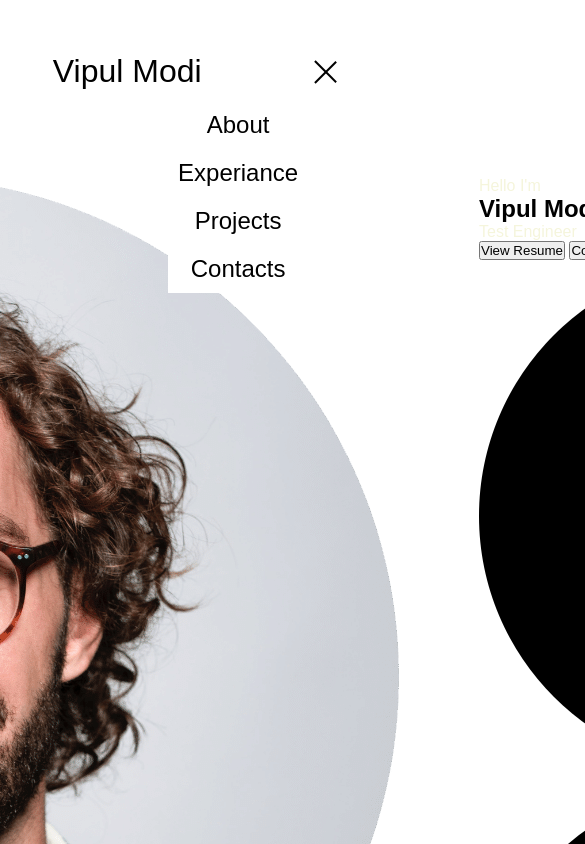
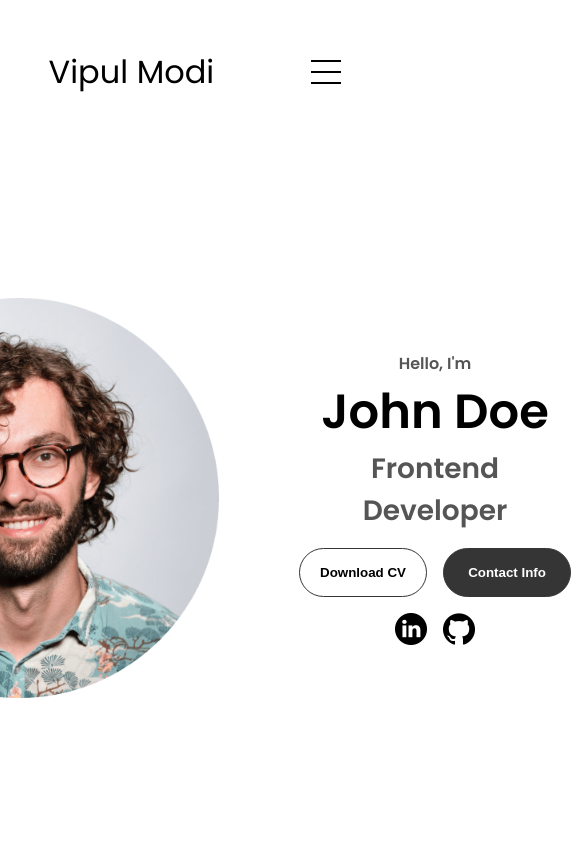
Before and after one commit to VipModi/Portfolio_HTML_CSS_JS, a plain HTML site: page index.html in a window 390 px wide. Both pictures are taken after a click on the element 322 px from the left and 71 px from the top of the page. Shown: the top 844 px of the page, 585 px wide, since content can reach past the window. Drawn offline with Linux system fonts and the light colour scheme; a web font is replaced by a local one.

Commit message:
Day 4
updated profile section and following exact tutorial to avoid mistakes

```diff
--- a/index.html
+++ b/index.html
@@ -8,63 +8,70 @@
     <link rel="stylesheet" href="mediaqueries.css">
 </head>
 <body>
-    <script src="script.js"></script>
-    <nav id="site_nav">
+    <nav id="desktop-nav">
       <div class="logo">Vipul Modi</div>
       <div>
-            <ul class="nav_links">
+        <ul class="nav-links">
           <li><a href="#about">About</a></li>
-                <li><a href="#experiance">Experiance</a></li>
+          <li><a href="#experience">Experience</a></li>
           <li><a href="#projects">Projects</a></li>
-                <li><a href="https://www.youtube.com/watch?v=ldwlOzRvYOU">Contacts</a></li>
+          <li><a href="#contact">Contact</a></li>
         </ul>
       </div>
     </nav>
-    <nav id="hamburger_nav">
+    <nav id="hamburger-nav">
       <div class="logo">Vipul Modi</div>
-        <div class="hamburnger_menu">
-            <div class="hamburger_icon" onclick="toggleMenu()">
+      <div class="hamburger-menu">
+        <div class="hamburger-icon" onclick="toggleMenu()">
           <span></span>
           <span></span>
           <span></span>
         </div>
-            <div class="menu_links">
+        <div class="menu-links">
           <li><a href="#about" onclick="toggleMenu()">About</a></li>
-                <li><a href="#experiance" onclick="toggleMenu()">Experiance</a></li>
+          <li><a href="#experience" onclick="toggleMenu()">Experience</a></li>
           <li><a href="#projects" onclick="toggleMenu()">Projects</a></li>
-                <li><a href="#contacts" onclick="toggleMenu()">Contacts</a></li>
+          <li><a href="#contact" onclick="toggleMenu()">Contact</a></li>
         </div>
       </div>
     </nav>
     <section id="profile">
-        <div id="profile_pic_container">
-        <img src="./assets/profile-pic.png" alt="My Profile Pic"/>
+      <div class="section__pic-container">
+        <img src="./assets/profile-pic.png" alt="Vipul's profile picture" />
       </div>
-        <div class= "selection_text">
-            <p class="selection_text_p1">Hello I'm</p>
-            <h1 class="title"> Vipul Modi</h1>
-            <p class="selection_text_p2">Test Engineer</p>
-            <div class="btn_container">
-                <button class="btn btn_color_2"
-                onclick="window.open('./assets/resume-example.pdf')">
-                    View Resume
+      <div class="section__text">
+        <p class="section__text__p1">Hello, I'm</p>
+        <h1 class="title">John Doe</h1>
+        <p class="section__text__p2">Frontend Developer</p>
+        <div class="btn-container">
+          <button
+            class="btn btn-color-2"
+            onclick="window.open('./assets/resume-example.pdf')"
+          >
+            Download CV
           </button>
-                <button class="btn btn_color_1"
-                onclick="location.href='./#contacts'">
-                    Contat Me
+          <button class="btn btn-color-1" onclick="location.href='./#contact'">
+            Contact Info
           </button>
-                <div id="social_container">
-                    <img src="./assets/linkedin.png"
-                    alt="My linkedin Profile"
+        </div>
+        <div id="socials-container">
+          <img
+            src="./assets/linkedin.png"
+            alt="My LinkedIn profile"
             class="icon"
-                    onclick="location.href='https://www.linkedin.com/in/vipulmodi/'">
-                    <img src="./assets/github.png"
-                    alt="My github Page"
+            onclick="location.href='https://www.linkedin.com/in/vipulmodi/'"
+          />
+          <img
+            src="./assets/github.png"
+            alt="My Github profile"
             class="icon"
-                    onclick="location.href='https://github.com/vipmodi'">
-                </div>
+            onclick="location.href='https://github.com/Vipmodi'"
+          />
         </div>
       </div>
     </section>
+    <section id="about">
+        <p class=""></p>
+    </section>
 </body>
 </html>
--- a/mediaqueries.css
+++ b/mediaqueries.css
@@ -1,8 +1,8 @@
-@media screen and (max-width: 1200px) {
-    #site_nav{
-        display: none;
+@media screen and (max-width: 800px) {
+    #desktop-nav {
+      display: none;
     }
-    #hamburger_nav{
-        display: flex;
+    #hamburger-nav {
+      display: flex;
     }
 }
--- a/script.js
+++ b/script.js
@@ -1,13 +1,6 @@
-/**
- * Toggles the mobile menu on and off
- * @param {Event} event The event that triggered the function
- */
 function toggleMenu() {
-    // Get the menu and the hamburger icon
-    const menu = document.querySelector(".menu_links");
-    const icon = document.querySelector(".hamburger_icon");
-
-    // Toggle the "open" class on both elements
+    const menu = document.querySelector(".menu-links");
+    const icon = document.querySelector(".hamburger-icon");
     menu.classList.toggle("open");
     icon.classList.toggle("open");
-}
+  }
--- a/style.css
+++ b/style.css
@@ -1,84 +1,83 @@
 /* GENERAL */
 
-@import url('https://fonts.googleapis.com/css2?family=SUSE:wght@100..800&display=swap');
+@import url("https://fonts.googleapis.com/css2?family=Poppins:wght@300;400;500;600&display=swap");
 
-*{
-    margin : 0;
+* {
+  margin: 0;
   padding: 0;
 }
 
-body{
-        font-family: "SUSE", sans-serif;
-        font-optical-sizing: auto;
-        font-weight: <weight>;
-        font-style: normal;
+body {
+  font-family: "Poppins", sans-serif;
 }
 
-html{
+html {
   scroll-behavior: smooth;
 }
 
-p{
-    color: beige;
+p {
+  color: rgb(85, 85, 85);
 }
 
 /* TRANSITION */
 
 a,
-.btn{
+.btn {
   transition: all 300ms ease;
 }
 
 /* DESKTOP NAV */
 
 nav,
-.nav_links{
+.nav-links {
   display: flex;
 }
 
-nav{
+nav {
   justify-content: space-around;
   align-items: center;
   height: 17vh;
 }
-.nav_links{
+
+.nav-links {
   gap: 2rem;
   list-style: none;
   font-size: 1.5rem;
 }
 
-a{
+a {
   color: black;
   text-decoration: none;
   text-decoration-color: white;
 }
 
-a:hover{
+a:hover {
   color: grey;
   text-decoration: underline;
   text-underline-offset: 1rem;
-    text-decoration-color: rgb(181,181,181);
+  text-decoration-color: rgb(181, 181, 181);
 }
 
-.logo{
+.logo {
   font-size: 2rem;
 }
 
-.logo:hover{
+.logo:hover {
   cursor: default;
 }
 
-/* Hamburger Menu */
-#hamburger_nav{
+/* HAMBURGER MENU */
+
+#hamburger-nav {
   display: none;
 }
 
-.hamburger_menu{
+.hamburger-menu {
   position: relative;
   display: inline-block;
 }
 
-.hamburger_icon{
+.hamburger-icon {
   display: flex;
   flex-direction: column;
   justify-content: space-between;
@@ -87,27 +86,26 @@ a:hover{
   cursor: pointer;
 }
 
-.hamburger_icon span{
+.hamburger-icon span {
   width: 100%;
   height: 2px;
   background-color: black;
   transition: all 0.3 ease-in-out;
 }
 
-.menu_links{
+.menu-links {
   position: absolute;
-    top: 12%;
-    right: 21%;
+  top: 100%;
+  right: 0;
+  background-color: white;
   width: fit-content;
-    background-color: white;
   max-height: 0;
   overflow: hidden;
   transition: all 0.3 ease-in-out;
 }
 
-.menu_links a{
+.menu-links a {
   display: block;
-    /* border: 1px solid black; */
   padding: 10px;
   text-align: center;
   font-size: 1.5rem;
@@ -116,40 +114,41 @@ a:hover{
   transition: all 0.3 ease-in-out;
 }
 
-.menu_links li{
+.menu-links li {
   list-style: none;
 }
 
-.menu_links.open{
+.menu-links.open {
   max-height: 300px;
 }
 
-.hamburger_icon.open span:first-child{
-    transform: rotate(45deg) translate(10px,5px);
+.hamburger-icon.open span:first-child {
+  transform: rotate(45deg) translate(10px, 5px);
 }
 
-.hamburger_icon.open span:nth-child(2){
+.hamburger-icon.open span:nth-child(2) {
   opacity: 0;
 }
-.hamburger_icon.open span:last-child{
-    transform: rotate(-45deg) translate(10px,-5px);
+
+.hamburger-icon.open span:last-child {
+  transform: rotate(-45deg) translate(10px, -5px);
 }
 
-.hamburger_icon span:first-child{
+.hamburger-icon span:first-child {
   transform: none;
 }
 
-.hamburger_icon span:first-child{
+.hamburger-icon span:first-child {
   opacity: 1;
 }
 
-.hamburger_icon span:first-child{
+.hamburger-icon span:first-child {
   transform: none;
 }
 
 /* SECTIONS */
 
-section{
+section {
   padding-top: 4vh;
   height: 96vh;
   margin: 0 10rem;
@@ -157,22 +156,107 @@ section{
   min-height: fit-content;
 }
 
-.section_container{
+.section-container {
   display: flex;
 }
 
 /* PROFILE SECTION */
 
-#profile{
+#profile {
   display: flex;
+  justify-content: center;
   gap: 5rem;
-    justify-content: center;
   height: 80vh;
 }
 
-.profile_pic_container{
-    display: flex ;
-    height: 200px;
-    width: 200px;
+.section__pic-container {
+  display: flex;
+  height: 400px;
+  width: 400px;
   margin: auto 0;
 }
+
+.section__text {
+  align-self: center;
+  text-align: center;
+}
+
+.section__text p {
+  font-weight: 600;
+}
+
+.section__text__p1 {
+  text-align: center;
+}
+
+.section__text__p2 {
+  font-size: 1.75rem;
+  margin-bottom: 1rem;
+}
+
+.title {
+  font-size: 3rem;
+  text-align: center;
+}
+
+#socials-container {
+  display: flex;
+  justify-content: center;
+  margin-top: 1rem;
+  gap: 1rem;
+}
+
+/* ICONS */
+
+.icon {
+  cursor: pointer;
+  height: 2rem;
+}
+
+/* BUTTONS */
+
+.btn-container {
+  display: flex;
+  justify-content: center;
+  gap: 1rem;
+}
+
+.btn {
+  font-weight: 600;
+  transition: all 300ms ease;
+  padding: 1rem;
+  width: 8rem;
+  border-radius: 2rem;
+}
+
+.btn-color-1,
+.btn-color-2 {
+  border: rgb(53, 53, 53) 0.1rem solid;
+}
+
+.btn-color-1:hover,
+.btn-color-2:hover {
+  cursor: pointer;
+}
+
+.btn-color-1,
+.btn-color-2:hover {
+  background: rgb(53, 53, 53);
+  color: white;
+}
+
+.btn-color-1:hover {
+  background: rgb(0, 0, 0);
+}
+
+.btn-color-2 {
+  background: none;
+}
+
+.btn-color-2:hover {
+  border: rgb(255, 255, 255) 0.1rem solid;
+}
+
+.btn-container {
+  gap: 1rem;
+}
```
Lines whose indentation alone changed are shown as unchanged.
